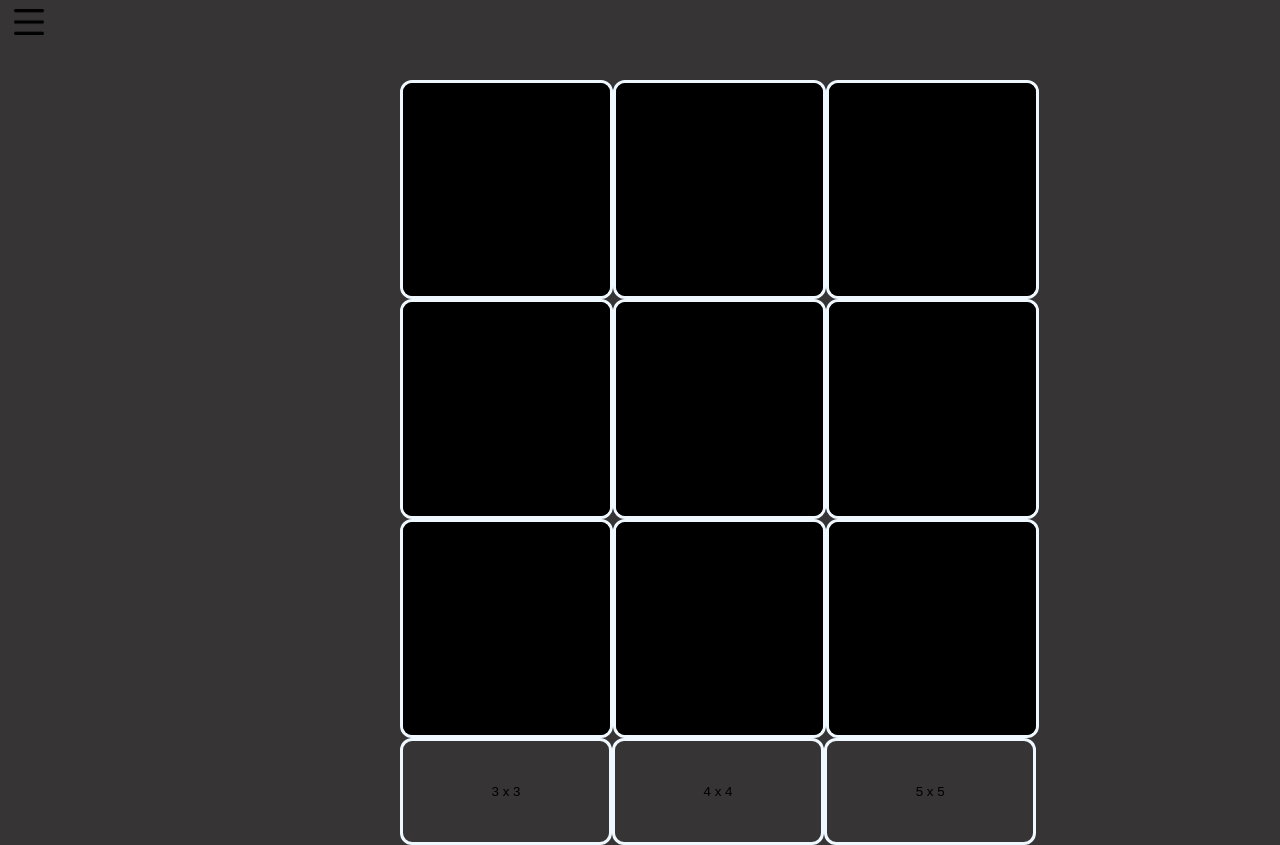
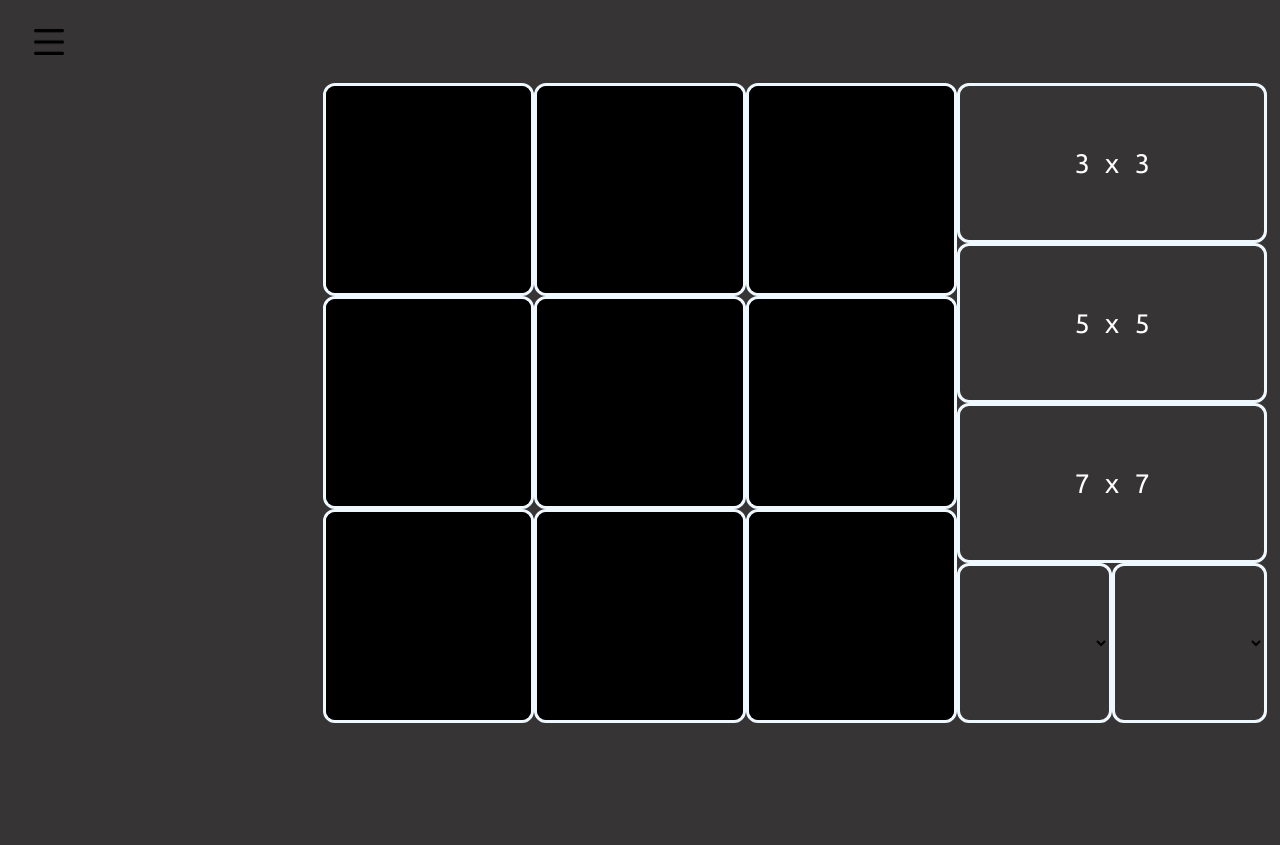
Before and after one commit to gwionrob/img-compression-visualiser, a React (Create React App) app: page /k-means in a window 1280 px wide. After the commit the page ends 800 px from the top, so only its background shows below. Built offline with nearby package versions, Linux system fonts and the light colour scheme.

Commit message:
added page size compatability, converted to scss, and general tidy of codebase

```diff
--- a/package.json
+++ b/package.json
@@ -37,5 +37,8 @@
       "last 1 firefox version",
       "last 1 safari version"
     ]
+  },
+  "devDependencies": {
+    "sass": "^1.53.0"
   }
 }
--- a/public/index.html
+++ b/public/index.html
@@ -3,6 +3,9 @@
   <head>
     <meta charset="utf-8" />
     <link rel="icon" href="%PUBLIC_URL%/favicon.ico" />
+    <link rel="preconnect" href="https://fonts.googleapis.com">
+    <link rel="preconnect" href="https://fonts.gstatic.com" crossorigin>
+    <link href="https://fonts.googleapis.com/css2?family=Ubuntu+Mono&display=swap" rel="stylesheet">
     <meta name="viewport" content="width=device-width, initial-scale=1" />
     <meta name="theme-color" content="#000000" />
     <meta
--- /dev/null
+++ b/src/components/MByNDropdown.js
@@ -0,0 +1,20 @@
+const MByNDropdown = () => {
+    const containerStyle = {
+        height: (25).toString() + "%",
+        width: (100).toString() + "%",
+    };
+
+    const ddStyle = {
+        height: "100%",
+        width: "50%",
+    };
+
+    return (
+        <div className="m-by-n-dd" style={containerStyle}>
+            <select style={ddStyle}></select>
+            <select style={ddStyle}></select>
+        </div>
+    );
+};
+
+export default MByNDropdown;
--- a/src/components/Pixel.js
+++ b/src/components/Pixel.js
@@ -1,7 +1,7 @@
 import { useState } from "react";
 import { HexColorPicker } from "react-colorful";
 
-const Pixel = (props) => {
+const Pixel = () => {
     const [displayColPick, setDisplayColPick] = useState(false);
     const [color, setColor] = useState("#000000");
 
@@ -21,13 +21,7 @@ const Pixel = (props) => {
         setDisplayColPick(false);
     };
     return (
-        <div
-            className="pixel-container"
-            style={{
-                height: props.height.toString() + "%",
-                width: (props.height - 1).toString() + "%",
-            }}
-        >
+        <div className="pixel-container">
             <div
                 className="pixel"
                 style={{
--- a/src/components/SideNav.js
+++ b/src/components/SideNav.js
@@ -2,20 +2,52 @@ import { Link } from "react-router-dom";
 
 const SideNav = (props) => {
     return (
-        <div className="sideNav" style={{ width: props.width }}>
+        <div className="sidenav" style={{ width: props.width }}>
             <button onClick={props.closeNav} className="sidenav-close">
                 X
             </button>
-            <Link to="/" onClick={props.closeNav}>
+            <Link
+                to="/"
+                onClick={props.closeNav}
+                style={
+                    props.currentTab.slice(0, 3) === "Rec"
+                        ? { color: "red" }
+                        : null
+                }
+            >
                 Home
             </Link>
-            <Link to="/discrete-cosine-transform" onClick={props.closeNav}>
+            <Link
+                to="/discrete-cosine-transform"
+                onClick={props.closeNav}
+                style={
+                    props.currentTab.slice(0, 3) === "Dis"
+                        ? { color: "red" }
+                        : null
+                }
+            >
                 Discrete Cosine Transform
             </Link>
-            <Link to="/fractal-compression" onClick={props.closeNav}>
+            <Link
+                to="/fractal-compression"
+                onClick={props.closeNav}
+                style={
+                    props.currentTab.slice(0, 3) === "Fra"
+                        ? { color: "red" }
+                        : null
+                }
+            >
                 Fractal Compression
             </Link>
-            <Link to="/k-means" onClick={props.closeNav}>
+            <Link
+                to="/k-means"
+                onClick={props.closeNav}
+                style={
+                    props.currentTab.slice(0, 3) === "K M"
+                        ? { color: "red" }
+                        : null
+                }
+            >
                 K-Means
             </Link>
         </div>
--- a/src/components/XByXButton.js
+++ b/src/components/XByXButton.js
@@ -4,8 +4,11 @@ const XByXButton = (props) => {
     };
 
     const style = {
-        height: (50 / 3).toString() + "%",
-        width: (100 / 3 - 0.2).toString() + "%",
+        height: (25).toString() + "%",
+        width: (100).toString() + "%",
+        fontFamily: "'Ubuntu Mono', monospace",
+        fontSize: "30px",
+        color: "white",
     };
 
     return (
--- a/src/pages/App.js
+++ b/src/pages/App.js
@@ -1,6 +1,6 @@
 import SideNav from "../components/SideNav";
 import Main from "./Main";
-import "../styles/App.css";
+import "../styles/App.scss";
 import { React, useState, useEffect } from "react";
 import sideImg from "../images/sidebar-icon.png";
 import { useLocation } from "react-router-dom";
@@ -32,10 +32,16 @@ const App = () => {
 
     return (
         <div className="app">
-            <button onClick={openSideNav} className="sidenav-open">
-                <img src={sideImg} alt="side bar button icon" />
-            </button>
-            <SideNav width={wid} closeNav={closeSideNav} />
+            <div className="top-bar">
+                <button onClick={openSideNav} className="sidenav-open">
+                    <img
+                        className="sidenav-btn-img"
+                        src={sideImg}
+                        alt="sidenav button icon"
+                    />
+                </button>
+            </div>
+            <SideNav width={wid} closeNav={closeSideNav} currentTab={title} />
             <Main />
         </div>
     );
--- a/src/pages/KMeans.js
+++ b/src/pages/KMeans.js
@@ -1,4 +1,5 @@
 import { useState } from "react";
+import MByNDropdown from "../components/MByNDropdown";
 import Pixel from "../components/Pixel";
 import XByXButton from "../components/XByXButton";
 
@@ -12,17 +13,32 @@ const KMeans = () => {
     const pixels = [];
 
     for (let i = 0; i < noOfPixels; i++) {
-        pixels.push(
-            <Pixel height={100 / Math.sqrt(noOfPixels)} id={i} key={i} />,
-        );
+        pixels.push(<Pixel id={i} key={i} />);
     }
 
+    const gridTempCol = Array(Math.sqrt(noOfPixels)).fill("1fr").join(" ");
+
+    const portraitStyle = {
+        display: "grid",
+        gridTemplateColumns: gridTempCol,
+        height: "50vw",
+        width: "50vw",
+        maxHeight: "80vh",
+        maxWidth: "80vh",
+    };
+
     return (
-        <div className="portrait">
-            {pixels}
-            <XByXButton x={3} xByX={xByX} />
-            <XByXButton x={4} xByX={xByX} />
-            <XByXButton x={5} xByX={xByX} />
+        <div className="k-means">
+            <div className="info"></div>
+            <div className="portrait" style={portraitStyle}>
+                {pixels}
+            </div>
+            <div className="dropdown">
+                <XByXButton x={3} xByX={xByX} />
+                <XByXButton x={5} xByX={xByX} />
+                <XByXButton x={7} xByX={xByX} />
+                <MByNDropdown />
+            </div>
         </div>
     );
 };
--- a/src/styles/App.css
+++ /dev/null
@@ -1,103 +0,0 @@
-body {
-    background-color: #363434;
-}
-
-title::first-letter {
-    text-transform:capitalize;
-}
-
-.sideNav {
-    height: 100%;
-    position: fixed;
-    z-index: 1;
-    top: 0;
-    left: 0;
-    background-color:#242222;
-    transition: .5s ease;
-    overflow-x: hidden;
-    display: flex;
-    flex-direction: column;
-    align-items: center;
-}
-
-.home {
-    height: 100%;
-    width: 100%;
-    overflow-x: hidden;
-    display: flex;
-    flex-direction: column;
-    align-items: center;
-    background-color: #363434;
-}
-
-.sideNav button {
-    margin-left: auto;
-    background-color: transparent;
-    color: red;
-    border: none;
-    font-size: large;
-    cursor: pointer;
-}
-
-.portrait{
-    display: flex;
-    flex-wrap: wrap;
-    position: absolute;
-    top: 10vh;
-    left: 50vh;
-    height: 80vh;
-    width: 80vh;
-}
-
-.portrait button {
-    background-color: transparent;
-    cursor: pointer;
-    border: 3px;
-    border-color: aliceblue;
-    border-style: solid;
-    border-radius: 12px;
-}
-
-.pixel-container {
-    position: relative;
-    border: 3px;
-    border-color: aliceblue;
-    border-style: solid;
-    border-radius: 12px;
-    overflow: hidden;
-}
-
-.pixel {
-    height: 100%;
-    width: 100%;
-    cursor: pointer;
-}
-
-.react-colorful {
-    position: absolute!important;
-    top: 5%;
-    left:5%;
-    height: 90%!important;
-    width: 90%!important;
-}
-
-.sidenav-open {
-    background-color: transparent;
-    border: none;
-    cursor: pointer;
-}
-
-.sidenav-close {
-    background-color: transparent;
-    border: none;
-    cursor: pointer;
-}
-
-button img{
-    width: 30px;
-}
-
-a {
-    color: red;
-    margin-top: 5px;
-}
--- /dev/null
+++ b/src/styles/App.scss
@@ -0,0 +1,141 @@
+body {
+    background-color: #363434;
+}
+title {
+    &::first-letter {
+        text-transform: capitalize;
+    }
+}
+#root {
+    display: flex;
+    justify-content: center;
+}
+.app {
+    width: 100%;
+    .top-bar {
+        width: 100%;
+        height: fit-content;
+        .sidenav-open {
+            margin-top: 20px;
+            margin-left: 20px;
+            background-color: transparent;
+            border: none;
+            cursor: pointer;
+            .sidenav-btn-img {
+                width: 30px;
+            }
+        }
+    }
+    .sidenav {
+        height: 100%;
+        position: fixed;
+        z-index: 1;
+        top: 0;
+        left: 0;
+        background-color: #242222;
+        transition: .5s ease;
+        clip: rect(auto, auto, auto, auto);
+        display: flex;
+        flex-direction: column;
+        align-items: left;
+        .sidenav-close {
+            position: absolute;
+            top: 8px;
+            left: 22px;
+            margin-right: auto;
+            background-color: transparent;
+            color: rgb(190, 25, 25);
+            border: none;
+            font-size: 30px;
+            font-family: 'Ubuntu Mono', monospace;
+            cursor: pointer;
+        }
+        a {
+            color: rgb(190, 25, 25);
+            font-family: 'Ubuntu Mono', monospace;
+            font-size: 25px;
+            margin-top: 50px;
+            margin-left: 30px;
+            white-space: nowrap;
+            cursor: pointer;
+            &:link {
+                text-decoration: none;
+            }
+            &:hover {
+                color: red;
+            }
+        }
+    }
+    .home {
+        height: 100%;
+        width: 100%;
+        overflow-x: hidden;
+        display: flex;
+        flex-direction: column;
+        align-items: center;
+        background-color: #363434;
+    }
+    .k-means {
+        display: flex;
+        align-items: center;
+        margin: auto;
+        margin-top: 3vh;
+        height: 80vh;
+        width: 98vw;
+        justify-content: space-evenly;
+        .dropdown {
+            display: flex;
+            flex-wrap: wrap;
+            position: relative;
+            height: 100%;
+            width: 25%;
+            float: right;
+            button {
+                background-color: transparent;
+                cursor: pointer;
+                border: 3px;
+                border-color: aliceblue;
+                border-style: solid;
+                border-radius: 12px;
+            }
+            select {
+                background-color: transparent;
+                cursor: pointer;
+                border: 3px;
+                border-color: aliceblue;
+                border-style: solid;
+                border-radius: 12px;
+            }
+        }
+        .info {
+            display: flex;
+            flex-wrap: wrap;
+            position: relative;
+            height: 100%;
+            width: 25%;
+            float: left;
+        }
+        .portrait {
+            .pixel-container {
+                position: relative;
+                border: 3px;
+                border-color: aliceblue;
+                border-style: solid;
+                border-radius: 12px;
+                overflow: hidden;
+                .pixel {
+                    height: 100%;
+                    width: 100%;
+                    cursor: pointer;
+                }
+                .react-colorful {
+                    position: absolute !important;
+                    top: 5%;
+                    left: 5%;
+                    height: 90% !important;
+                    width: 90% !important;
+                }
+            }
+        }
+    }
+}
```
Also changed, not shown: 1 other file (tests, documents, lock files or other folders).
